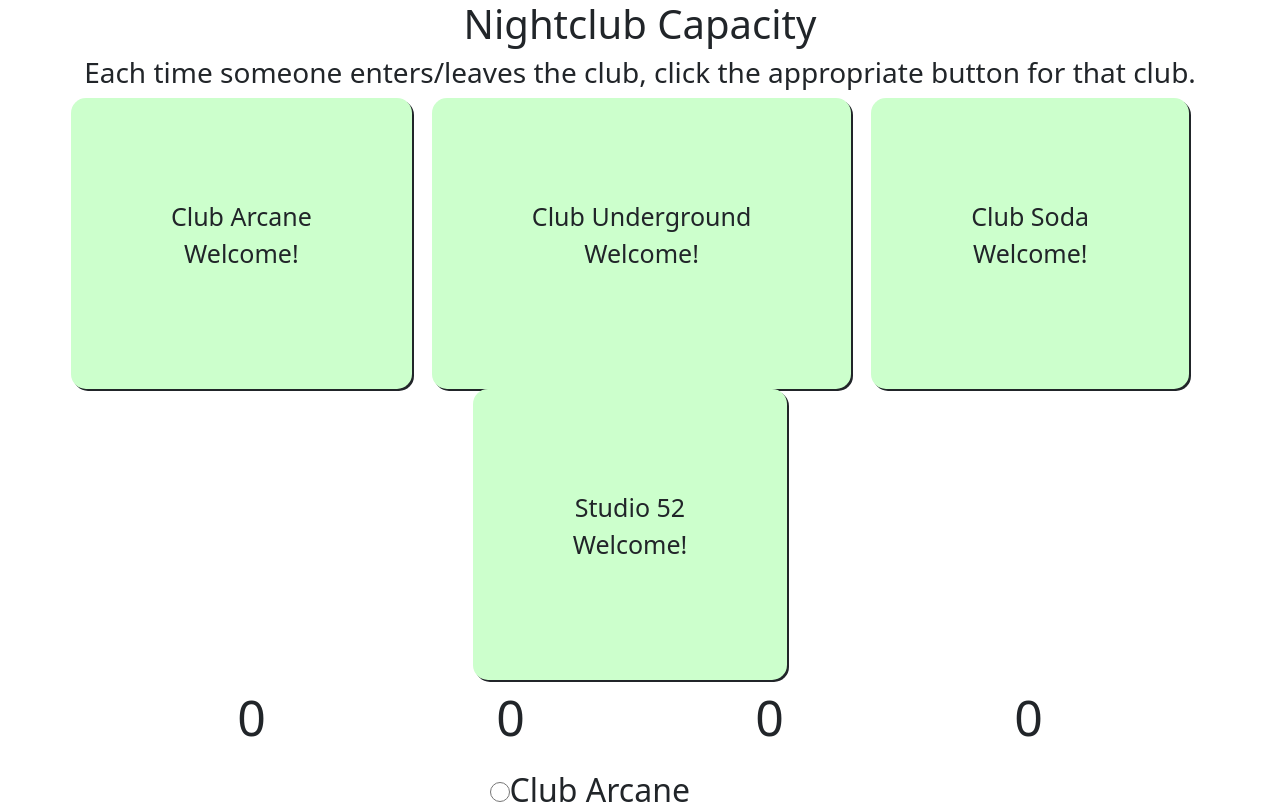
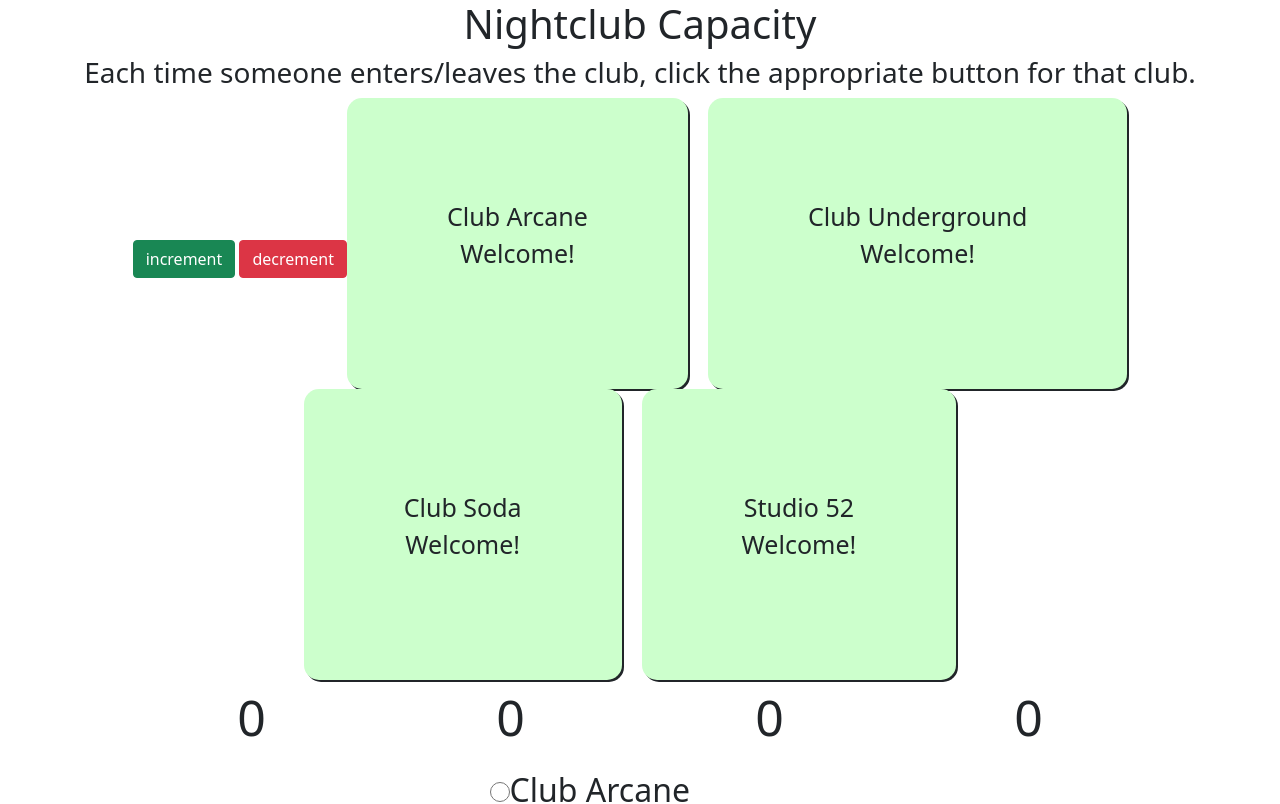
Before and after one commit to jrr4138/React-NightClub, a React (Create React App) app in the folder jrr4138-react/: page / in a window 1280 px wide. Shown: the top 804 px of the page. Built offline with nearby package versions, Linux system fonts and the light colour scheme.

Commit message:
Messing with different bootstrap commands and additives, thinking of ways to utilize them to do what the assignment is asking

```diff
--- a/jrr4138-react/src/Clubs.js
+++ b/jrr4138-react/src/Clubs.js
@@ -186,6 +186,7 @@ class Clubs extends React.Component{
     render(){
         return(
             <div>
+                <Button color="success">increment</Button>{' '}<Button color="danger">decrement</Button>
                 <div id={this.state.ArcColor}>Club Arcane
                     <br></br>
                     <p id="ClubArcaneMessage">{this.ClubArcaneMessage}</p>
```
